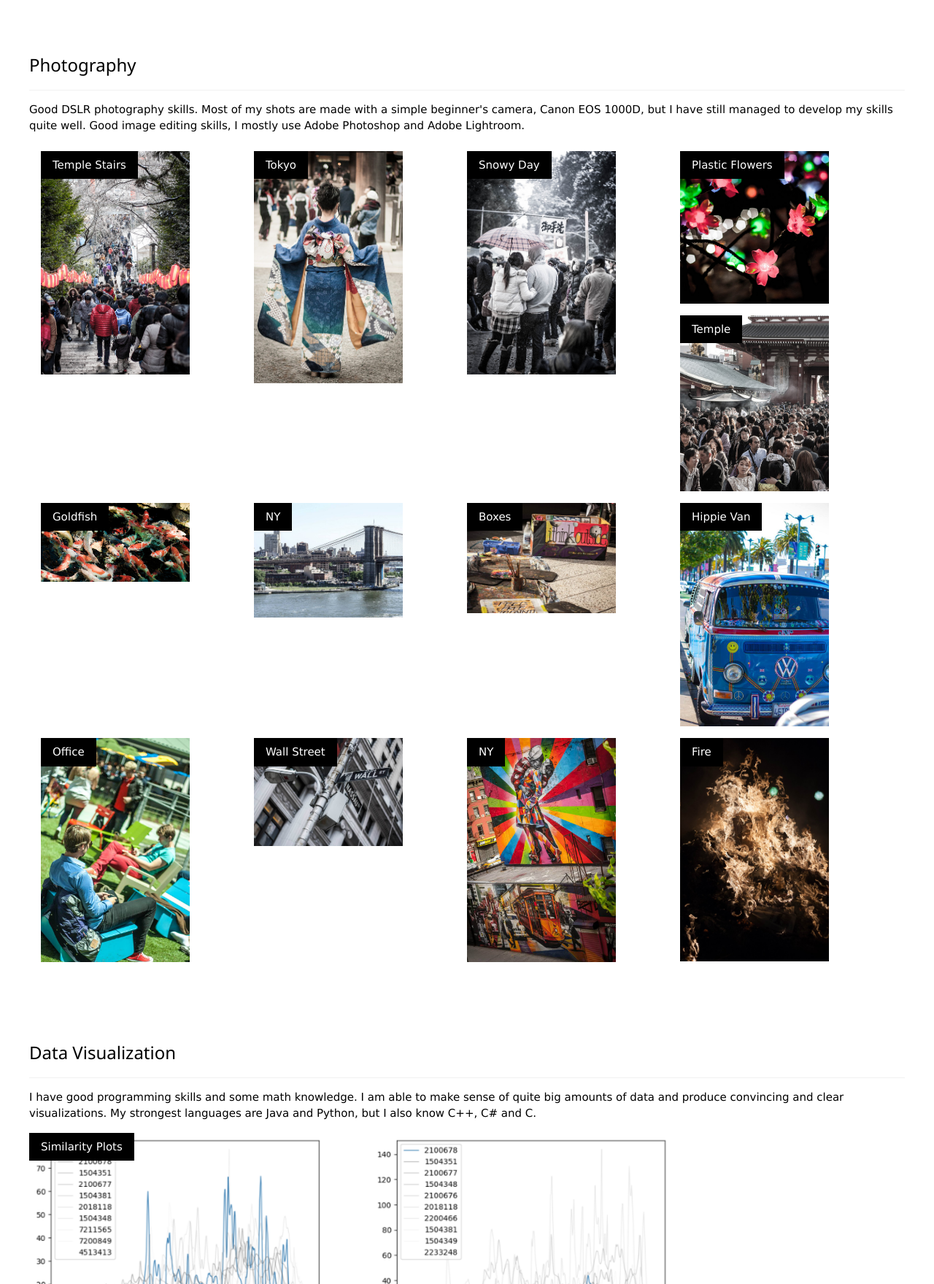
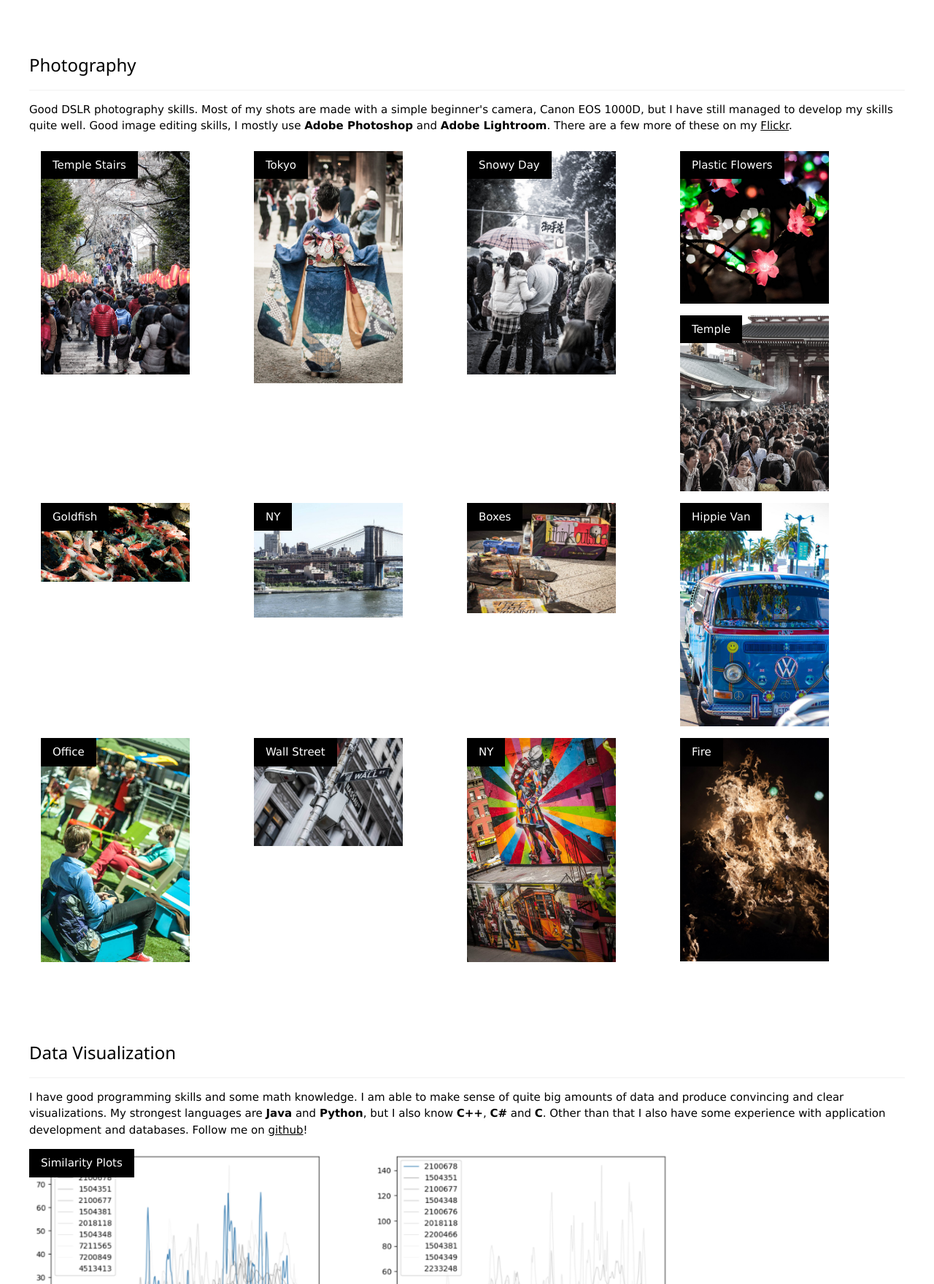
Before and after one commit to mpett/mpett.github.io, a plain HTML site: page index.html in a window 1280 px wide. Shown: the part 2020-3779 px from the top of the page at 73% size. Drawn offline with nearby package versions, Linux system fonts and the light colour scheme.

Commit message:
Some bold tags and links

```diff
--- a/index.html
+++ b/index.html
@@ -43,7 +43,7 @@
   <!-- Project Section -->
   <div class="w3-container w3-padding-32" id="projects">
     <h3 class="w3-border-bottom w3-border-light-grey w3-padding-16">3D Modeling</h3>
-    <p>I have been working mostly with Blender, and I also have solid basic skills with Autodesk Maya and 3DS Max.
+    <p>I have been working mostly with <b>Blender</b>, and I also have solid basic skills with <b>Autodesk Maya</b> and <b>3DS Max</b>.
         My goal at the moment is to improve greatly in this area and with these software packages.
         I would like to focus on architectural renderings.
     </p>
@@ -115,7 +115,7 @@
   <!-- Photo Section -->
   <div class="w3-container w3-padding-32" id="photo">
     <h3 class="w3-border-bottom w3-border-light-grey w3-padding-16">Photography</h3>
-    <p>Good DSLR photography skills. Most of my shots are made with a simple beginner's camera, Canon EOS 1000D, but I have still managed to develop my skills quite well. Good image editing skills, I mostly use Adobe Photoshop and Adobe Lightroom.
+    <p>Good DSLR photography skills. Most of my shots are made with a simple beginner's camera, Canon EOS 1000D, but I have still managed to develop my skills quite well. Good image editing skills, I mostly use <b>Adobe Photoshop</b> and <b>Adobe Lightroom</b>. There are a few more of these on my <a href="https://flickr.com/photos/mpett">Flickr</a>.
     </p>
 
     <div class="w3-content w3-padding" style="max-width:1564px">
@@ -213,7 +213,9 @@
   <div class="w3-container w3-padding-32" id="dataviz">
     <h3 class="w3-border-bottom w3-border-light-grey w3-padding-16">Data Visualization</h3>
     <p>I have good programming skills and some math knowledge. I am able to make sense of quite big amounts of data and produce convincing and clear visualizations.
-     My strongest languages are Java and Python, but I also know C++, C# and C.
+     My strongest languages are <b>Java</b> and <b>Python</b>, but I also know <b>C++</b>, <b>C#</b> and <b>C</b>. Other than that I also have some experience with application development and databases.
+
+     Follow me on <a href="https://github.com/mpett">github</a>!
     </p>
     <div class="w3-col l3 m6 w3-margin-bottom">
       <div class="w3-display-container">
```
